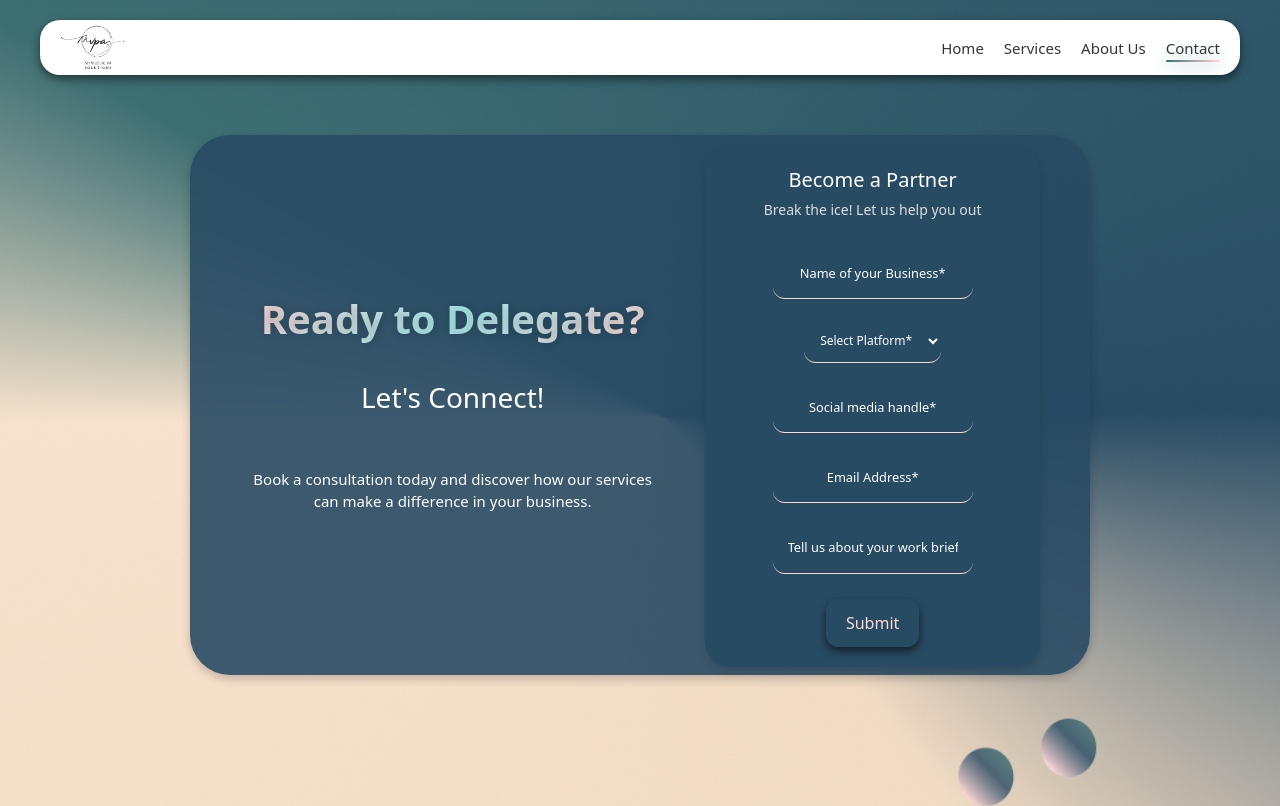
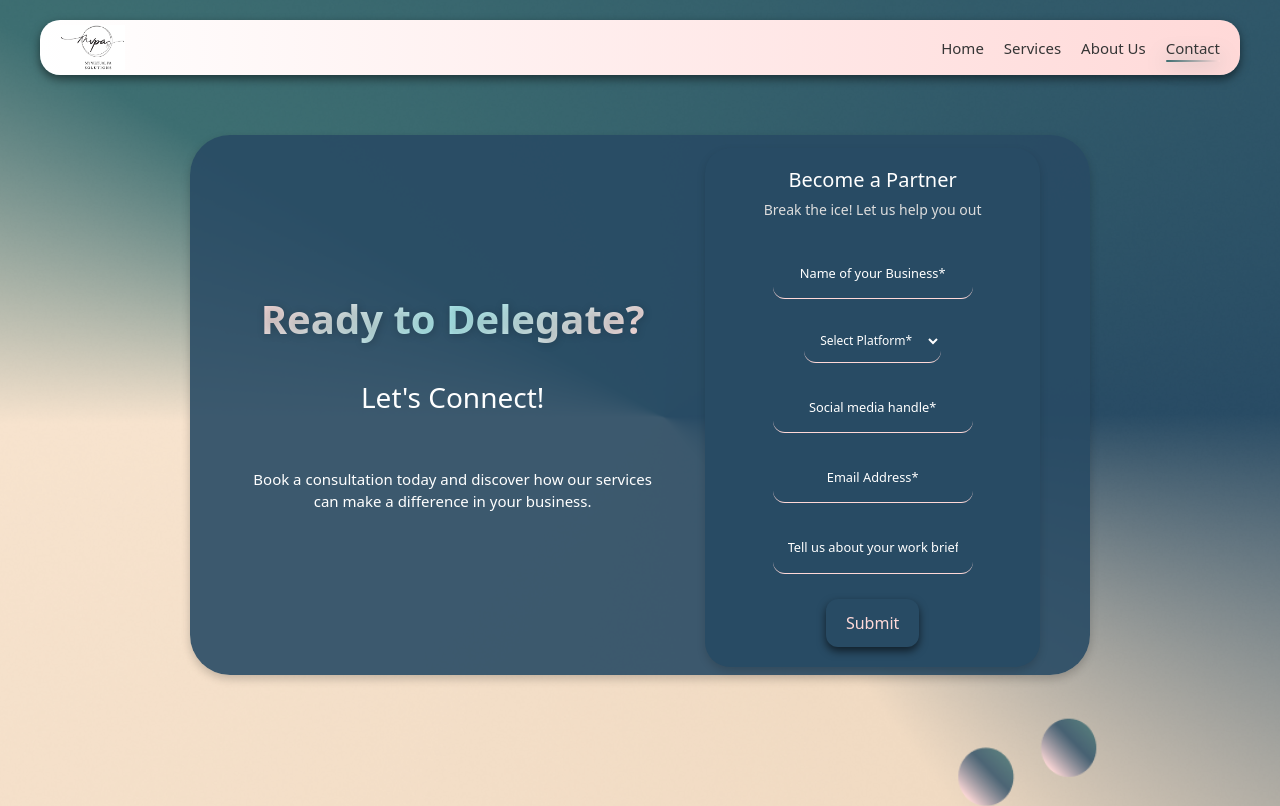
Before and after one commit to Akorfatrace/myvirtualpasolutions, a React (Vite) app: page /contact in a window 1280 px wide. Shown: the top 806 px of the page. Built offline with nearby package versions, Linux system fonts and the light colour scheme; a web font is replaced by a local one.

Commit message:
navbar color change

```diff
--- a/Navbar.css
+++ b/Navbar.css
@@ -1,10 +1,13 @@
-/* src/Navbar.css */
 .navbar {
   display: flex;
   justify-content: space-between;
   align-items: center;
   padding: 5px 20px; /* Reduced padding to reduce vertical height */
-  background-color: #ffffff; /* White background */
+  background: linear-gradient(
+    to right,
+    #ffffff,
+    #ffd9d8
+  ); /* Gradient from white to light pink */
   box-shadow: 0 4px 10px rgba(0, 0, 0, 0.5);
   border-radius: 20px;
   width: 100%;
```
